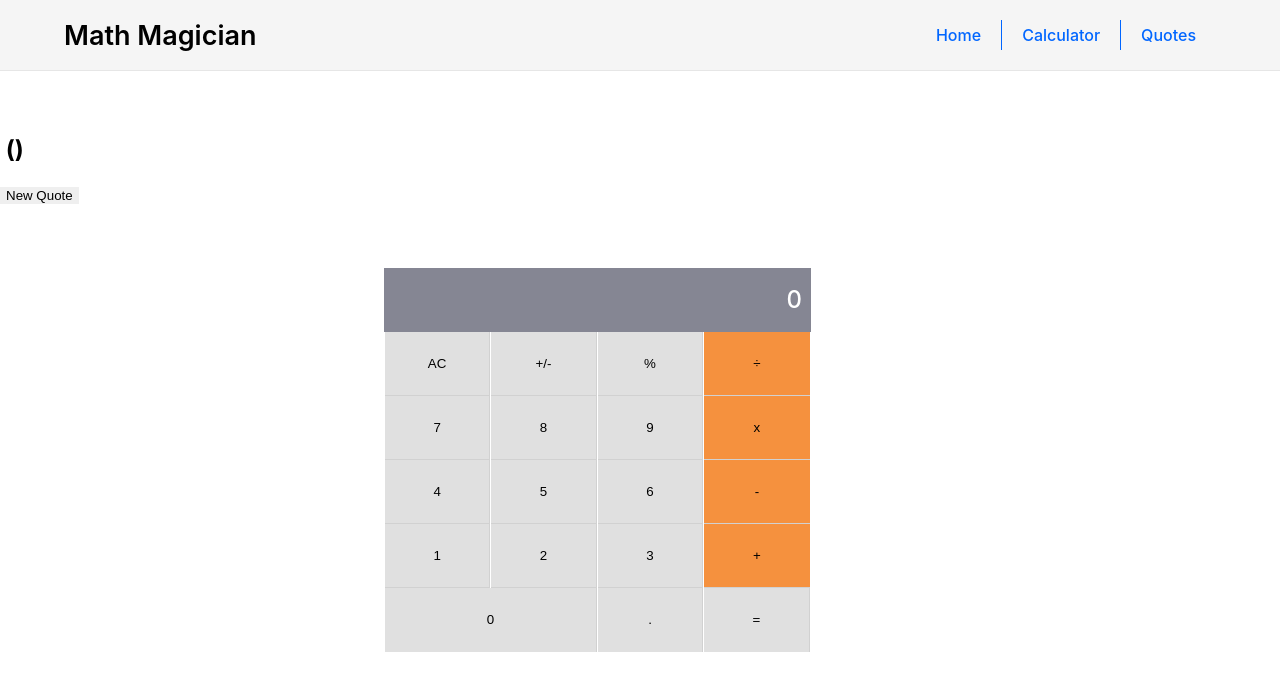
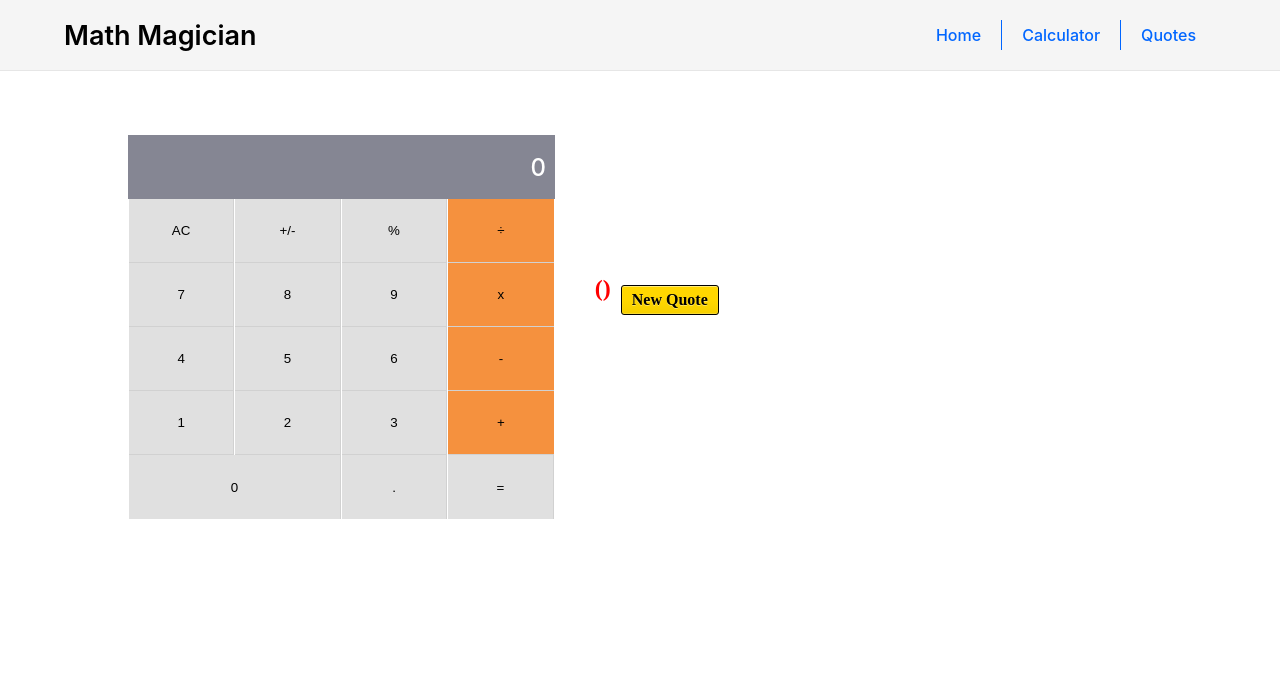
Before and after one commit to harshi0102/math-magician-project, a React (Create React App) app: page / in a window 1280 px wide. Shown: the top 690 px of the page. Built offline with nearby package versions, Linux system fonts and the light colour scheme; no server answers.

Commit message:
fixed codes

```diff
--- a/src/App.css
+++ b/src/App.css
@@ -46,3 +46,38 @@ body {
 .menuNav li a:hover {
   color: goldenrod;
 }
+
+.quote-container {
+  display: flex;
+  margin-top: 200px;
+  margin-right: -21%;
+  float: right;
+  transform: translate(-50%, -50%);
+  width: 50%;
+  font-family: cursive;
+  gap: 10px;
+}
+
+.author {
+  font-weight: 600;
+  color: red;
+}
+
+.quote-button {
+  position: relative;
+  width: fit-content;
+  height: max-content;
+  background-color: gold;
+  border-radius: 3px;
+  border: 1px solid black;
+  font-size: 1rem;
+  font-weight: 600;
+  color: #000;
+  background-image: linear-gradient(to bottom, transparent, transparent 50%, rgba(0, 0, 0, 0.04));
+  box-shadow: inset 0 0 0 1px rgba(255, 255, 255, 0.05), inset 0 1px 0 0 rgba(255, 255, 255, 0.45), inset 0 -1px 0 0 rgba(255, 255, 255, 0.15), 0 1px 0 0 rgba(255, 255, 255, 0.15);
+  text-shadow: 0 1px rgba(255, 255, 255, 0.4);
+  padding: 5px 10px;
+  margin-top: 30px;
+  margin-bottom: 100px;
+  font-family: cursive;
+}
--- a/src/components/calculator.css
+++ b/src/components/calculator.css
@@ -5,7 +5,7 @@ button {
 
 .container {
   margin-top: 4rem;
-  margin-left: 30%;
+  margin-left: 10%;
   display: flex;
   flex-direction: column;
   max-width: 33.33%;
--- a/src/components/quote.css
+++ /dev/null
@@ -1,35 +0,0 @@
-.quote-container {
-  display: flex;
-  position: absolute;
-  top: 100%;
-  left: 50%;
-  transform: translate(-50%, -50%);
-  width: 400px;
-  margin-bottom: 100px;
-  font-family: 'Albert Sans', sans-serif;
-  margin-top: -250px;
-  gap: 10px;
-}
-
-.author {
-  font-weight: 600;
-  color: aqua;
-}
-
-.quote-button {
-  position: relative;
-  width: fit-content;
-  height: max-content;
-  background-color: gold;
-  border-radius: 3px;
-  border: 1px solid black;
-  font-size: 1.3rem;
-  font-weight: 600;
-  color: #000;
-  background-image: linear-gradient(to bottom, transparent, transparent 50%, rgba(0, 0, 0, 0.04));
-  box-shadow: inset 0 0 0 1px rgba(255, 255, 255, 0.05), inset 0 1px 0 0 rgba(255, 255, 255, 0.45), inset 0 -1px 0 0 rgba(255, 255, 255, 0.15), 0 1px 0 0 rgba(255, 255, 255, 0.15);
-  text-shadow: 0 1px rgba(255, 255, 255, 0.4);
-  padding: 5px 10px;
-  margin-top: 10px;
-  margin-bottom: 100px;
-}
```
